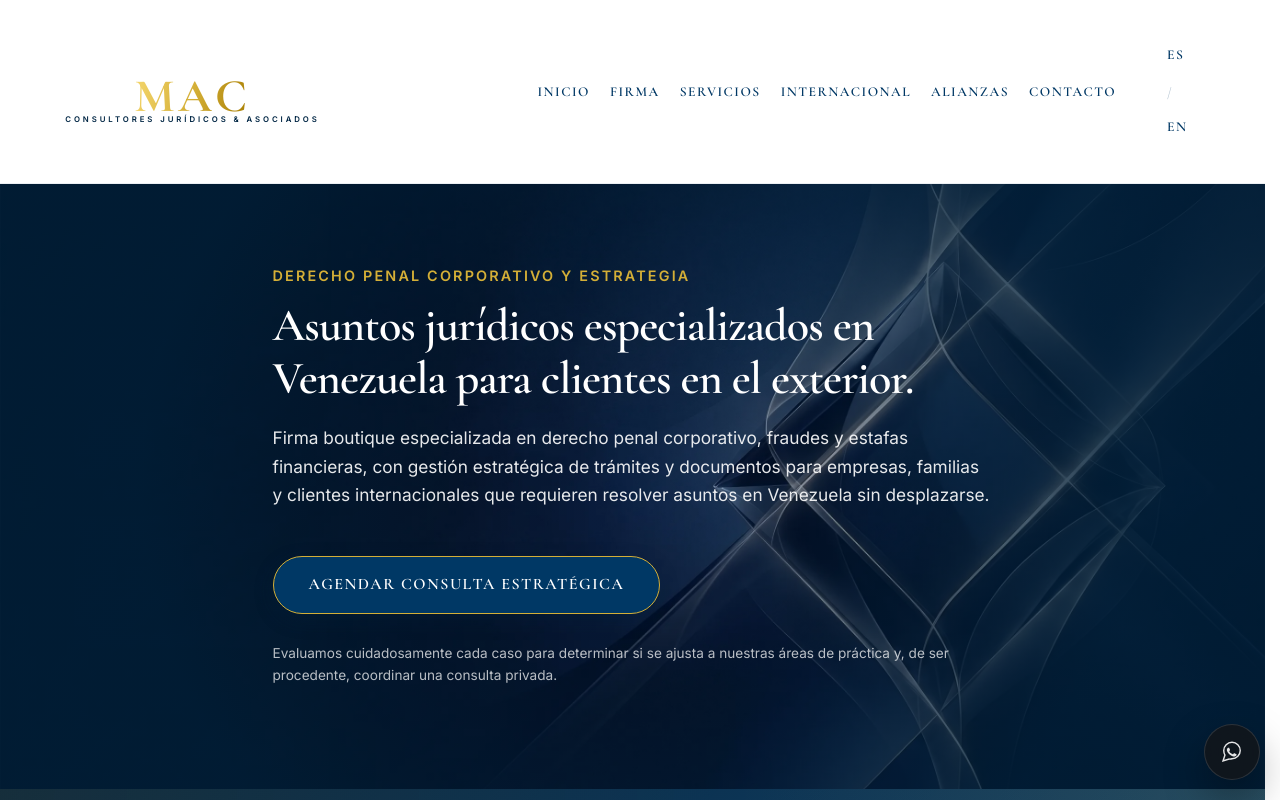
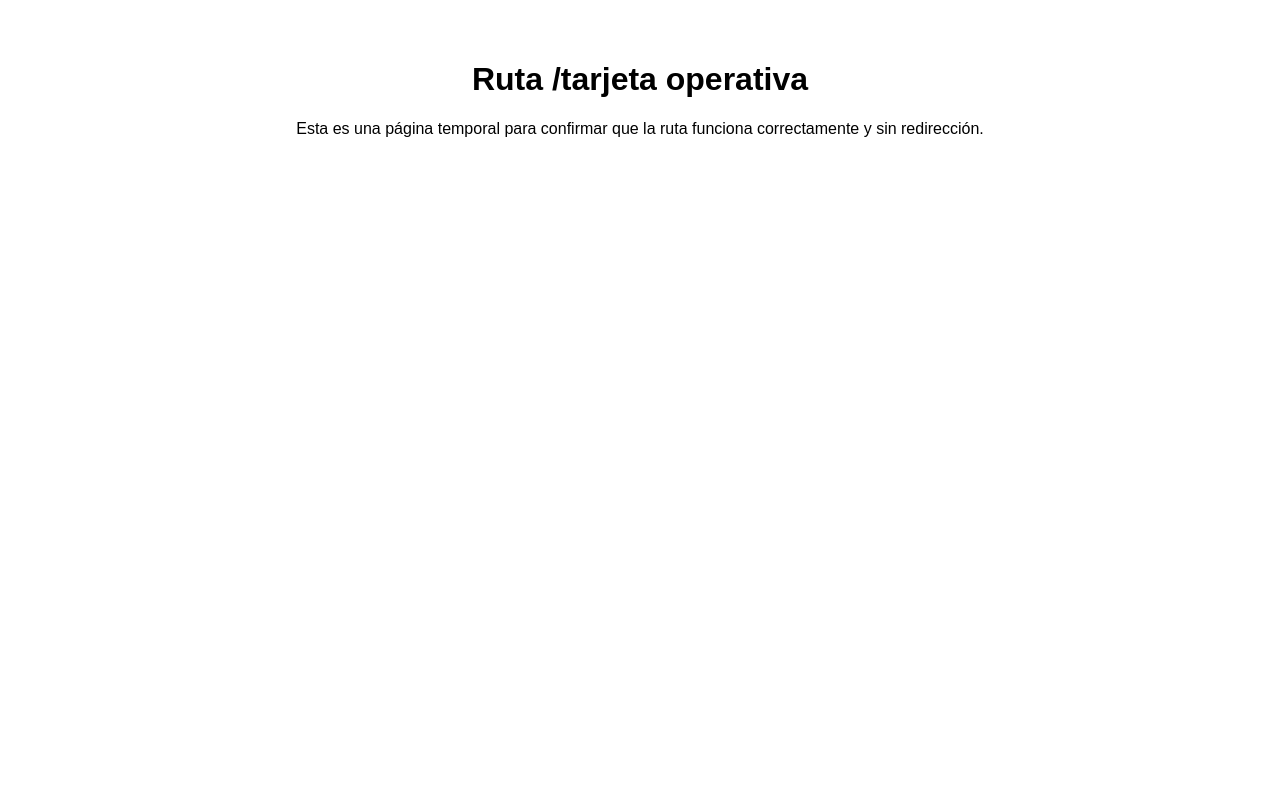
Before and after one commit to mcolina777-cpu/mac-consultores-site-clean, a Next.js app: page /tarjeta in a window 1280 px wide. Shown: the top 800 px of the page. Built offline with nearby package versions, Linux system fonts and the light colour scheme.

Commit message:
Tarjeta digital

```diff
--- /dev/null
+++ b/src/app/tarjeta/page.tsx
@@ -0,0 +1,8 @@
+export default function TarjetaPage() {
+  return (
+    <div style={{ padding: '2rem', textAlign: 'center', fontFamily: 'sans-serif' }}>
+      <h1>Ruta /tarjeta operativa</h1>
+      <p>Esta es una página temporal para confirmar que la ruta funciona correctamente y sin redirección.</p>
+    </div>
+  );
+}
--- a/src/proxy.ts
+++ b/src/proxy.ts
@@ -13,7 +13,8 @@ export function proxy(request: NextRequest) {
     pathname.startsWith('/assets') ||
     pathname.startsWith('/Logo') ||
     pathname === '/favicon.ico' ||
-    pathname === '/site.webmanifest'
+    pathname === '/site.webmanifest' ||
+    pathname.startsWith('/tarjeta')
   ) {
     return;
   }
```
